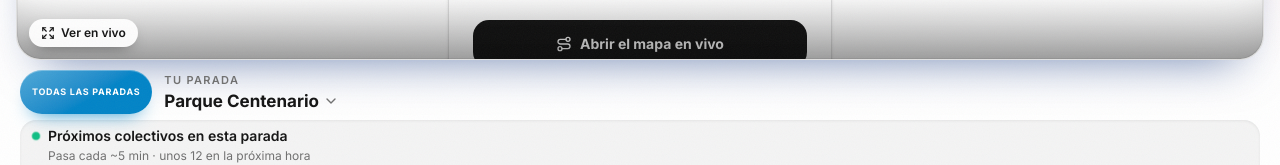
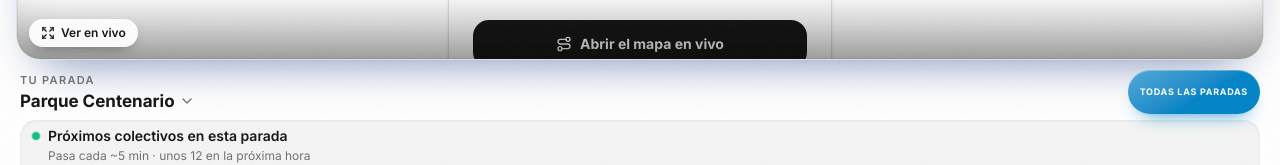
Before and after one commit to adriangmrraa/demobondisok, a Next.js app: page /inicio in a window 1280 px wide. Shown: the part 268-433 px from the top of the page. Built offline with nearby package versions, Linux system fonts and the light colour scheme; no server answers.

Commit message:
feat(home): mover "Todas las paradas" a botón y animar el chevron de parada

```diff
--- a/src/app/globals.css
+++ b/src/app/globals.css
@@ -550,6 +550,12 @@ html, body {
   from { opacity: 0; transform: translateY(8px) scale(.92); filter: blur(4px); }
   to { opacity: 1; transform: none; filter: none; }
 }
+/* Bounce sutil del chevron de "Tu parada": baja ~3px y vuelve. Se reintenta
+   con cada pulso del loop idle compartido hasta abrir el picker. */
+@keyframes home-chevron-bounce {
+  0%, 100% { transform: translateY(0); }
+  50% { transform: translateY(3px); }
+}
 @keyframes home-veil-out { to { opacity: 0; visibility: hidden; } }
 @keyframes home-veil-bloom {
   from { opacity: 1; transform: scale(.5); }
@@ -603,6 +609,7 @@ html, body {
 .home-wave { display: inline-block; transform-origin: 70% 75%; animation: home-wave 1.9s ease-in-out 700ms 1 both; }
 .home-live-dot { animation: home-live-dot 1.9s ease-in-out infinite; }
 .home-eta { animation: home-eta-in 520ms cubic-bezier(.16, 1, .3, 1) both; }
+.home-chevron-bounce { animation: home-chevron-bounce 900ms cubic-bezier(.34, 1.56, .64, 1) both; }
 
 /* Velo de apertura: cubre el primer paint con el canvas y se disuelve con un
    bloom de luz mientras las secciones entran desenfocadas desde abajo. */
@@ -807,6 +814,6 @@ html, body {
 }
 
 @media (prefers-reduced-motion: reduce) {
-  .home-rise, .home-fade, .home-chip, .home-chip.chip-halo, .home-wave, .home-live-dot, .home-eta, .home-cta, .home-cta::after, .line-orb, .line-orb::before, .line-orb::after { animation: none !important; }
+  .home-rise, .home-fade, .home-chip, .home-chip.chip-halo, .home-wave, .home-live-dot, .home-eta, .home-chevron-bounce, .home-cta, .home-cta::after, .line-orb, .line-orb::before, .line-orb::after { animation: none !important; }
   .home-veil { display: none; }
 }
--- a/src/components/home/line-first/LineArrivalsCard.tsx
+++ b/src/components/home/line-first/LineArrivalsCard.tsx
@@ -19,6 +19,10 @@ interface LineArrivalsCardProps {
   bare?: boolean;
   /** Sin fila de dirección (texto origen→destino + botón Cambiar): arribos directo. */
   hideDirectionRow?: boolean;
+  /** Pulso del loop idle compartido del Home: cada incremento reintenta el bounce del chevron. */
+  idlePulse?: number;
+  /** Habilita el bounce del chevron; el Home lo apaga al abrir el picker por primera vez. */
+  chevronBounce?: boolean;
   className?: string;
 }
 
@@ -55,6 +59,8 @@ export function LineArrivalsCard({
   arrivalHref,
   bare = false,
   hideDirectionRow = false,
+  idlePulse = 0,
+  chevronBounce = false,
   className,
 }: LineArrivalsCardProps) {
   const { line, recorrido, stop, canSwitchDirection } = context;
@@ -66,17 +72,6 @@ export function LineArrivalsCard({
       className={cn(bare ? 'px-1 py-0' : 'home-surface rounded-3xl border border-hairline p-3', className)}
     >
       <div className="flex items-center gap-3">
-        <span
-          className={cn('inline-flex shrink-0 items-center justify-center rounded-full px-3 text-center font-bold uppercase leading-tight tracking-[0.08em]', bare ? 'h-11 text-[9px]' : 'h-12 text-[10px]')}
-          style={{
-            background: `linear-gradient(150deg, color-mix(in srgb, ${line.color} 70%, white), ${line.color} 58%)`,
-            color: line.textColor,
-            boxShadow: `inset 0 1px 0 rgba(255,255,255,.3), 0 10px 20px -12px ${line.color}`,
-          }}
-          aria-hidden="true"
-        >
-          Todas las paradas
-        </span>
         <button
           type="button"
           onClick={onOpenStopPicker}
@@ -84,13 +79,33 @@ export function LineArrivalsCard({
           className="group min-w-0 flex-1 rounded-xl text-left focus-visible:outline-none focus-visible:ring-2 focus-visible:ring-electric-blue"
         >
           <span className="block text-[11px] font-semibold uppercase tracking-[0.12em] text-text-muted">Tu parada</span>
-          <span className="mt-0.5 block text-[17px] font-bold leading-tight text-ink break-words">
-            {stopLabel}
+          <span className="mt-0.5 flex min-w-0 items-center gap-1 text-[17px] font-bold leading-tight text-ink">
+            <span className="truncate">{stopLabel}</span>
             <ChevronDown
-              className="ml-1 inline h-4 w-4 align-[-2px] text-text-muted transition-colors group-hover:text-ink"
+              key={chevronBounce ? idlePulse : 'static'}
+              className={cn(
+                'inline-block h-4 w-4 shrink-0 align-[-2px] text-text-muted transition-colors group-hover:text-ink',
+                chevronBounce && 'home-chevron-bounce',
+              )}
               aria-hidden="true"
             />
           </span>
+        </button>
+        <button
+          type="button"
+          onClick={onOpenStopPicker}
+          aria-label="Ver todas las paradas"
+          className={cn(
+            'inline-flex max-w-[42%] shrink items-center justify-center rounded-full px-3 py-1.5 text-center font-bold uppercase leading-tight tracking-[0.08em]',
+            bare ? 'min-h-11 text-[9px]' : 'min-h-12 text-[10px]',
+          )}
+          style={{
+            background: `linear-gradient(150deg, color-mix(in srgb, ${line.color} 70%, white), ${line.color} 58%)`,
+            color: line.textColor,
+            boxShadow: `inset 0 1px 0 rgba(255,255,255,.3), 0 10px 20px -12px ${line.color}`,
+          }}
+        >
+          Todas las paradas
         </button>
       </div>
 
```
